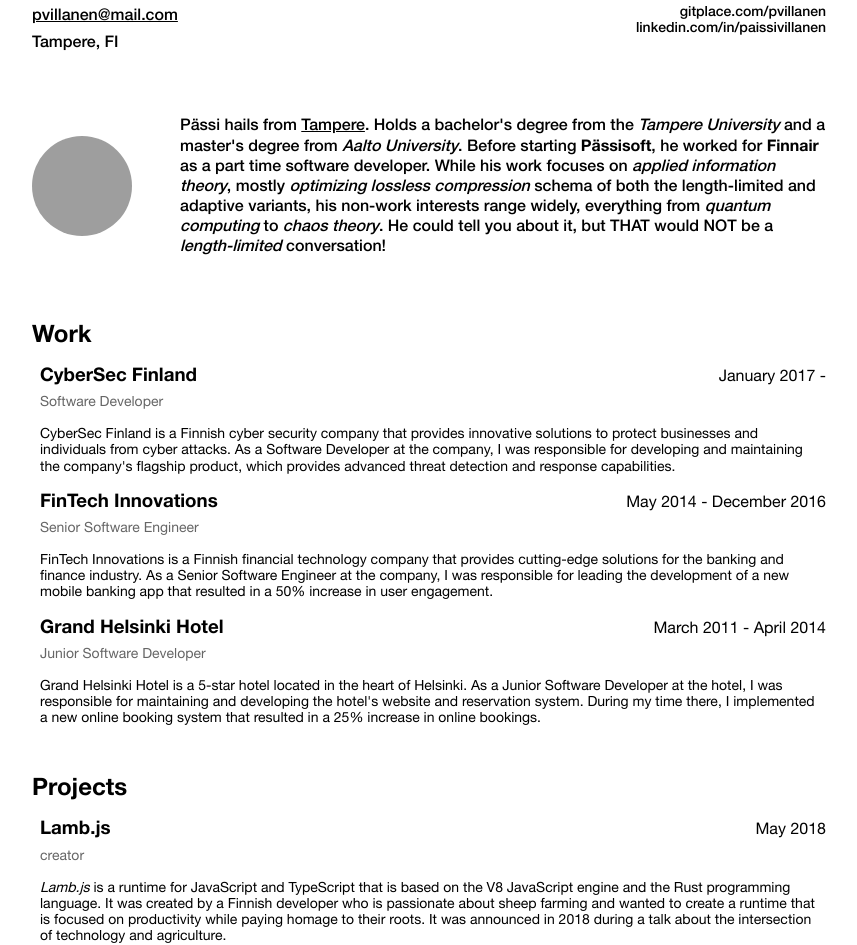
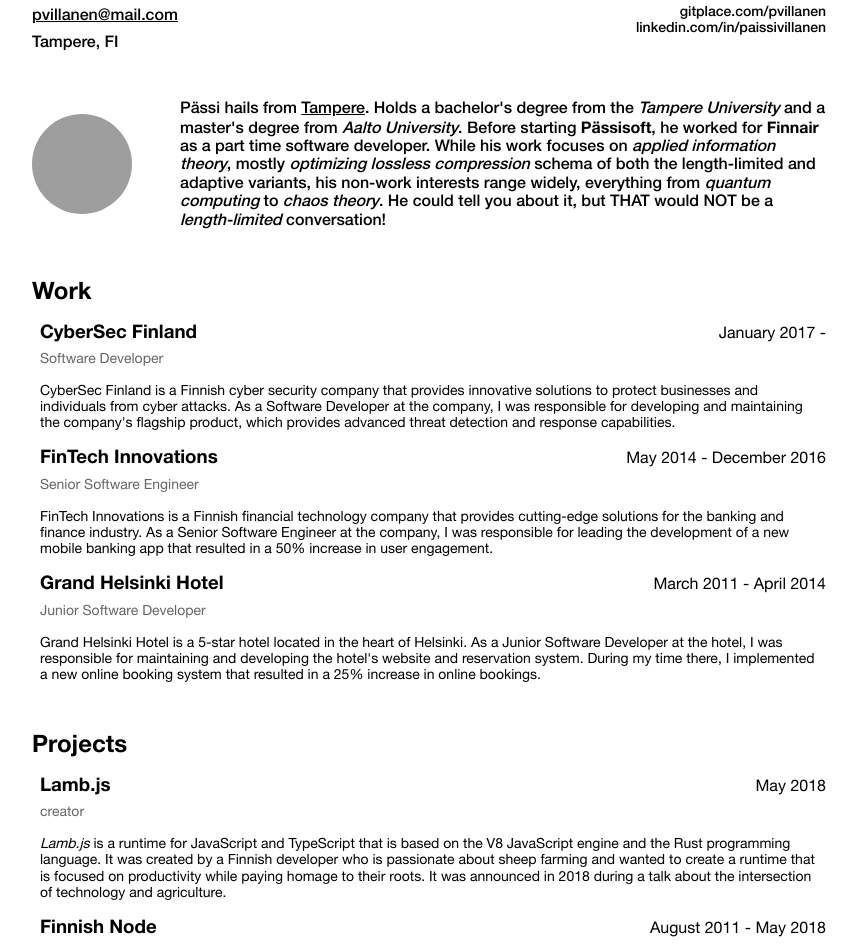
Before and after one commit to 8-bit-sheep/jsonresume-theme-8-bit-sheep, a React (Vite) app: page / in a window 1280 px wide. Shown: the part 188-1133 px from the top of the page, without its empty margins (211-1068 px from the left). Built offline with nearby package versions, Linux system fonts and the light colour scheme; grey boxes are pictures that could not be loaded.

Commit message:
Switch markdown library (#57)

```diff
--- a/package.json
+++ b/package.json
@@ -32,9 +32,9 @@
   "dependencies": {
     "cheerio": "^1.0.0",
     "date-fns": "^4.1.0",
+    "markdown-to-jsx": "^7.7.0",
     "react": "^18.2.0",
     "react-dom": "^18.2.0",
-    "react-markdown": "^6.0.3",
     "styled-components": "^6.1.13",
     "styled-normalize": "^8.1.1",
     "zod": "^3.21.4"
--- a/src/components/Header.tsx
+++ b/src/components/Header.tsx
@@ -1,5 +1,5 @@
 import { FC } from 'react';
-import ReactMarkdown from 'react-markdown';
+import Markdown from 'markdown-to-jsx';
 import styled from 'styled-components';
 import { beautifyUrl } from '../helpers/url';
 import { ResumeSchema } from '../schema';
@@ -44,7 +44,7 @@
       </Details>
       <ImageAndSummary>
         {basics.image && <Image src={basics.image} />}
-        {basics.summary && <ReactMarkdown>{basics.summary}</ReactMarkdown>}
+        {basics.summary && <Markdown>{basics.summary}</Markdown>}
       </ImageAndSummary>
     </>
   );
--- a/src/components/Projects.tsx
+++ b/src/components/Projects.tsx
@@ -1,4 +1,4 @@
-import ReactMarkdown from 'react-markdown';
+import Markdown from 'markdown-to-jsx';
 import { formatDate } from '../helpers/date';
 import { ResumeSchema } from '../schema';
 import {
@@ -40,7 +40,7 @@
             <WorkPosition>{project.roles?.join(', ')}</WorkPosition>
             {project.description && (
               <SummaryDescription>
-                <ReactMarkdown>{project.description}</ReactMarkdown>
+                <Markdown>{project.description}</Markdown>
               </SummaryDescription>
             )}
           </ListItem>
--- a/src/components/Work.tsx
+++ b/src/components/Work.tsx
@@ -1,5 +1,5 @@
 import { FC } from 'react';
-import ReactMarkdown from 'react-markdown';
+import Markdown from 'markdown-to-jsx';
 import styled from 'styled-components';
 import { formatDate } from '../helpers/date';
 import { ResumeSchema } from '../schema';
@@ -31,7 +31,7 @@
             {work.position && <WorkPosition>{work.position}</WorkPosition>}
             {work.summary && (
               <SummaryDescription>
-                <ReactMarkdown>{work.summary}</ReactMarkdown>
+                <Markdown>{work.summary}</Markdown>
               </SummaryDescription>
             )}
           </ListItem>
```
Also changed, not shown: 1 other file (tests, documents, lock files or other folders).
